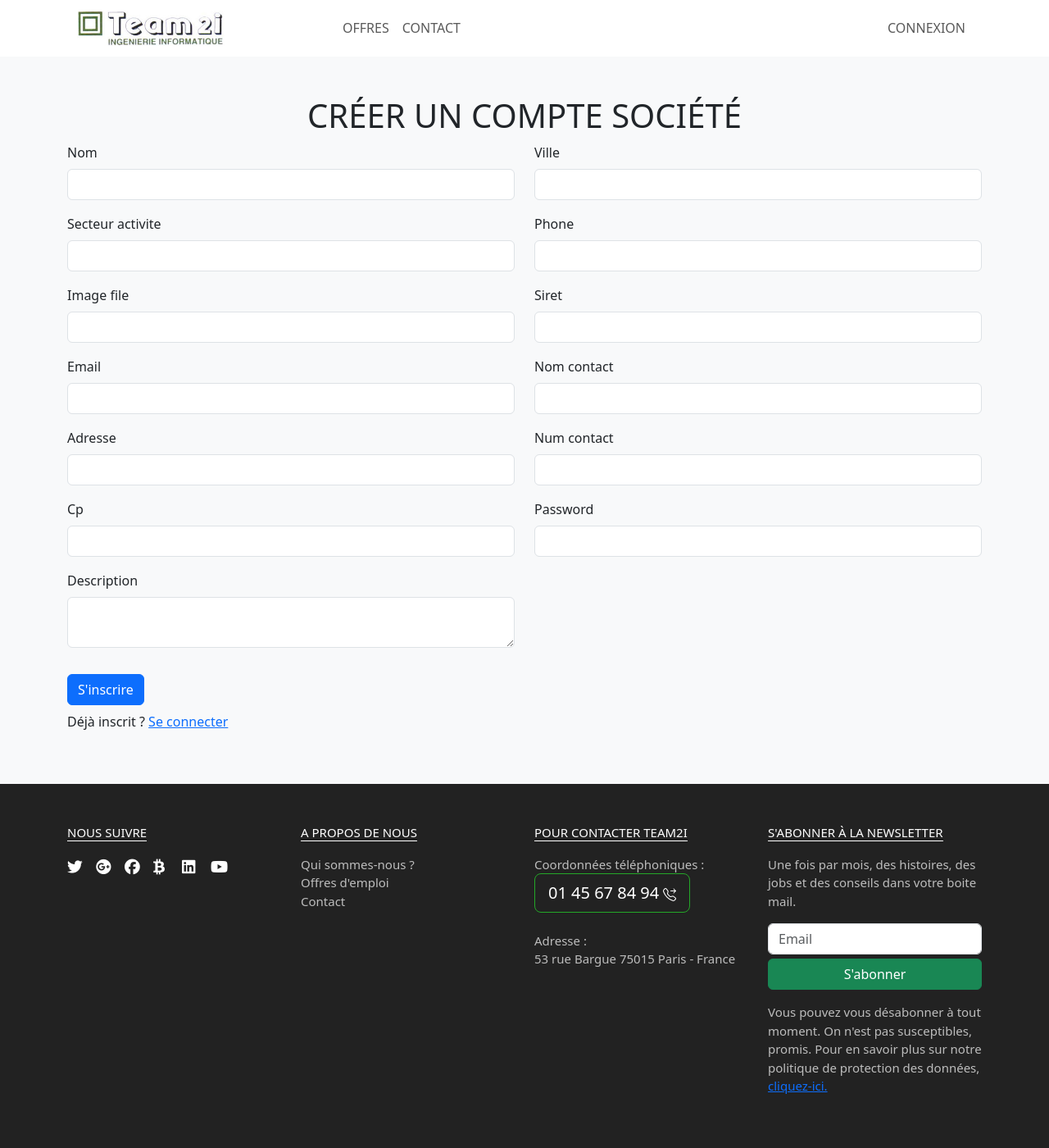
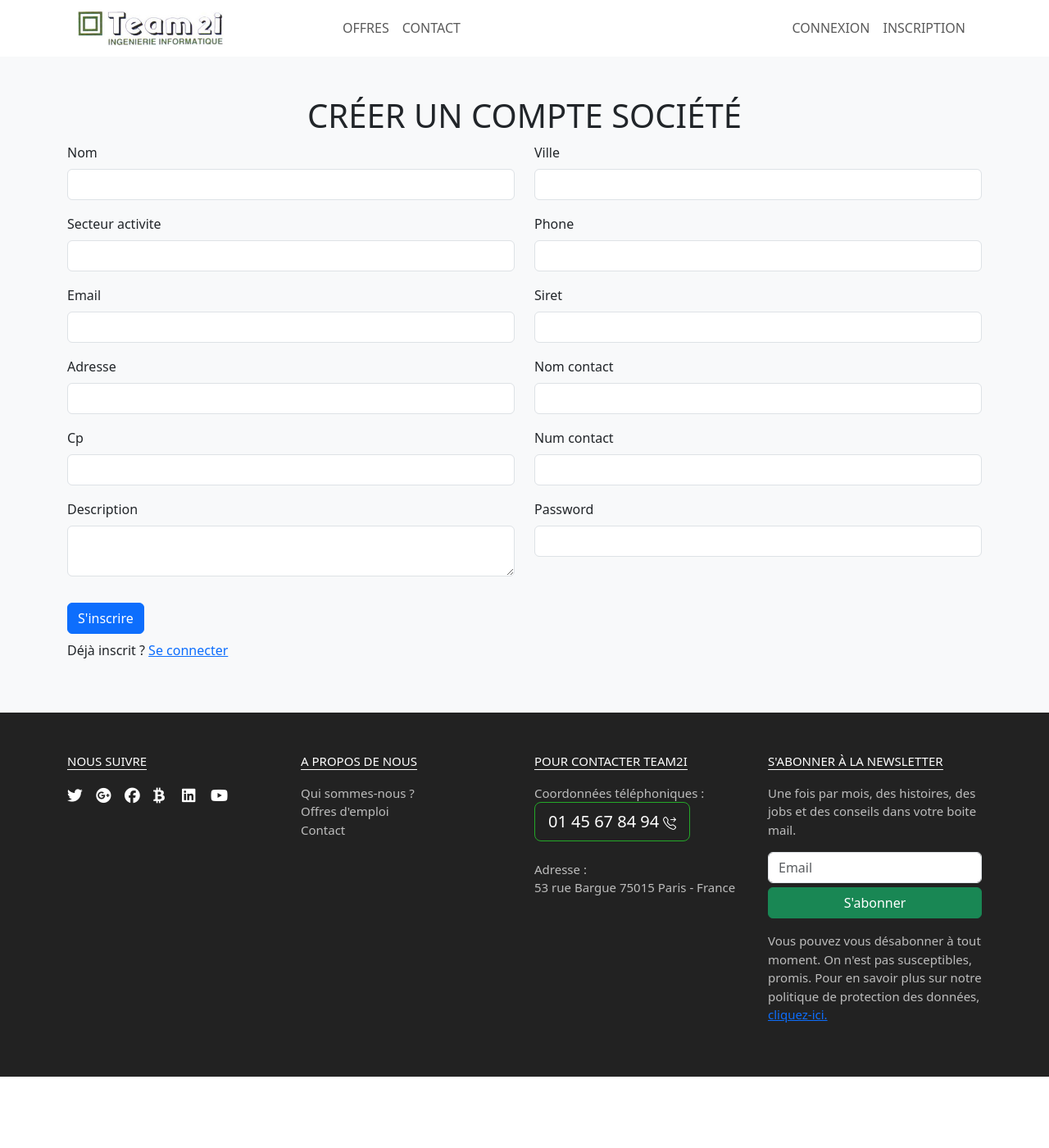
Before and after one commit to bblancho/teamtest, a Symfony app: template templates/pages/register/registerSociete.html.twig in a window 1280 px wide. Shown: the whole page at 82% size. After the commit the page ends 1313 px from the top, so only its background shows below. Run offline with Twig, Linux system fonts and the light colour scheme; the template is opened without the code that fills it, so the values that code supplies are empty; form fields are guessed from the names that the template uses; some libraries are stand-ins or nearby versions.

Commit message:
correction bug lien header

```diff
--- a/templates/pages/register/registerSociete.html.twig
+++ b/templates/pages/register/registerSociete.html.twig
@@ -16,9 +16,6 @@
 						</div>
 						<div class="form-group">
 							{{ form_row(registrationForm.secteurActivite) }}
-						</div>
-						<div class="form-group">
-							{{ form_row(registrationForm.imageFile) }}
 						</div>
 
 						<div class="form-group">
--- a/templates/partials/_header.html.twig
+++ b/templates/partials/_header.html.twig
@@ -84,6 +84,11 @@
 									<a class="nav-link active" href="{{ path('security.registration') }}">Inscription
 									</a>
 								</li>
+							{% else %}
+								<li class="nav-item">
+									<a class="nav-link {{ app.current_route == 'security.registration' ? 'active' : '' }}" href="{{ path('security.registration') }}">Inscription
+									</a>
+								</li>
 							{% endif %}
 
 						{% endif %}
```
Also changed, not shown: src/Form/RegistrationSocieteFormType.php (+0 -14 lines).
